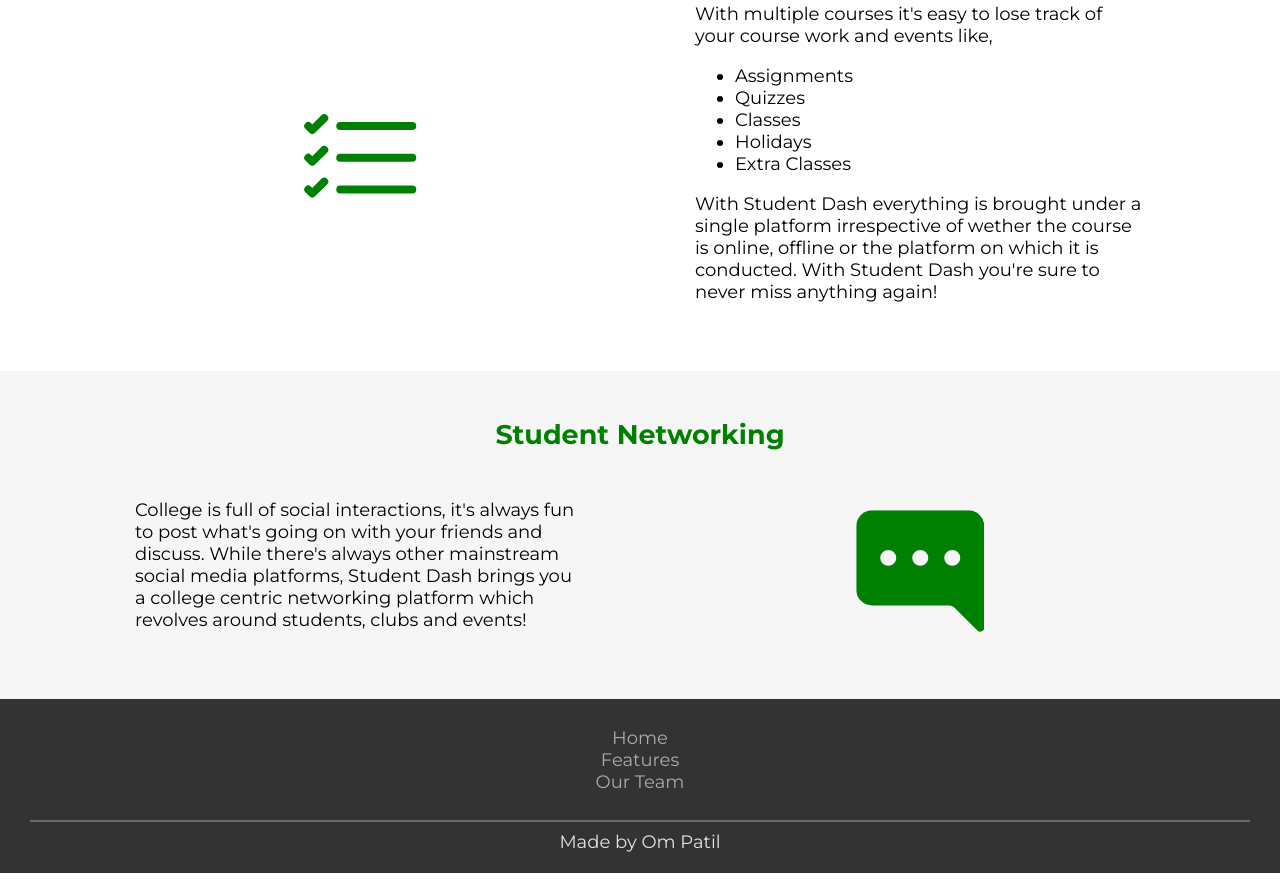
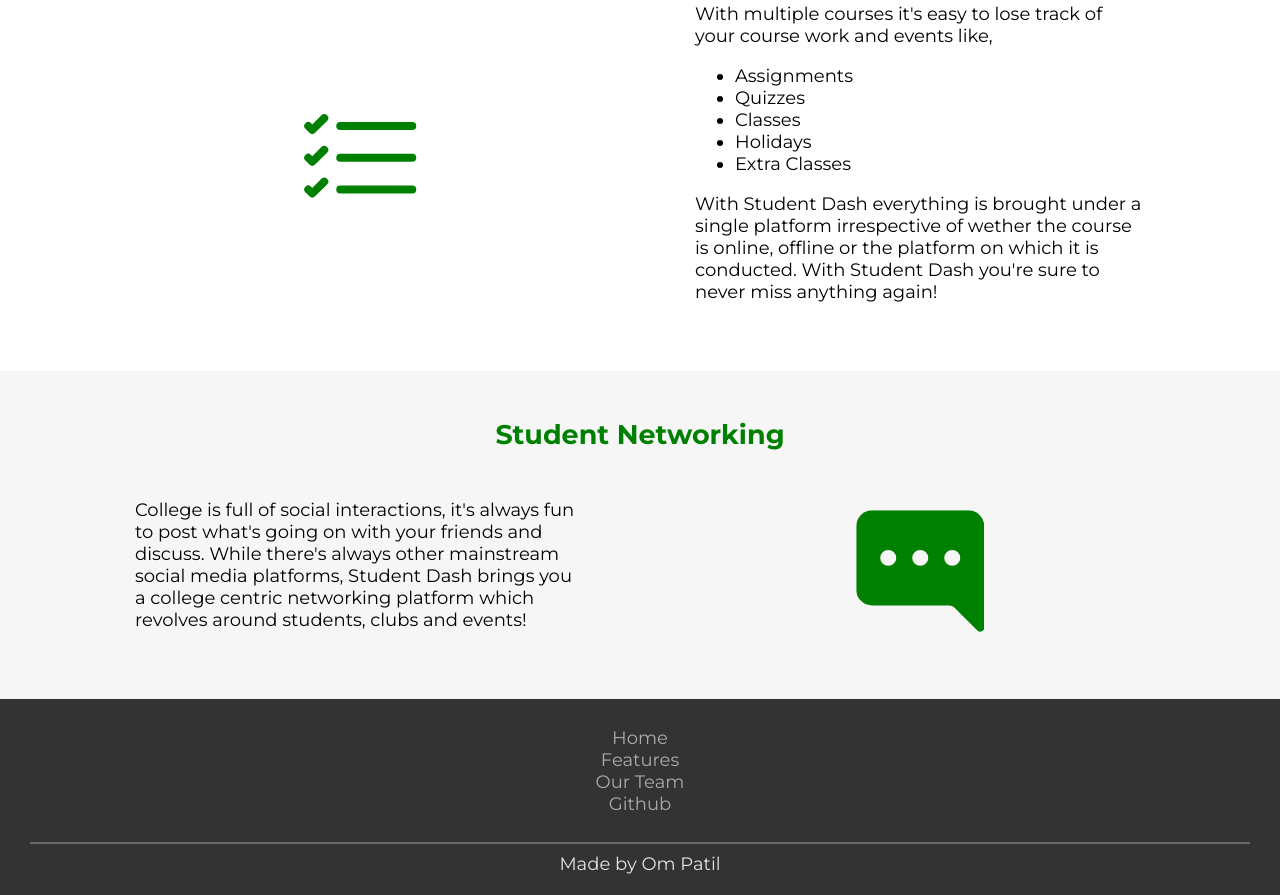
Before and after one commit to ModernOctave/SSL-git, a plain HTML site: page features.html in a window 1280 px wide. Shown: the part 778-1673 px from the top of the page. Before the commit the page ends 1651 px from the top, so only its background shows below. Drawn offline with Linux system fonts and the light colour scheme.

Commit message:
Updated footer on each page

```diff
--- a/features.html
+++ b/features.html
@@ -90,6 +90,7 @@
 					<li><a href="index.html">Home</a></li>
 					<li><a href="features.html">Features</a></li>
 					<li><a href="team.html">Our Team</a></li>
+					<li><a href="https://github.com/ModernOctave/SSL-git">Github</a></li>
 				</ul>
 			</div>
 		</div>
```
Also changed, not shown: team.html (+1 -0 lines).
